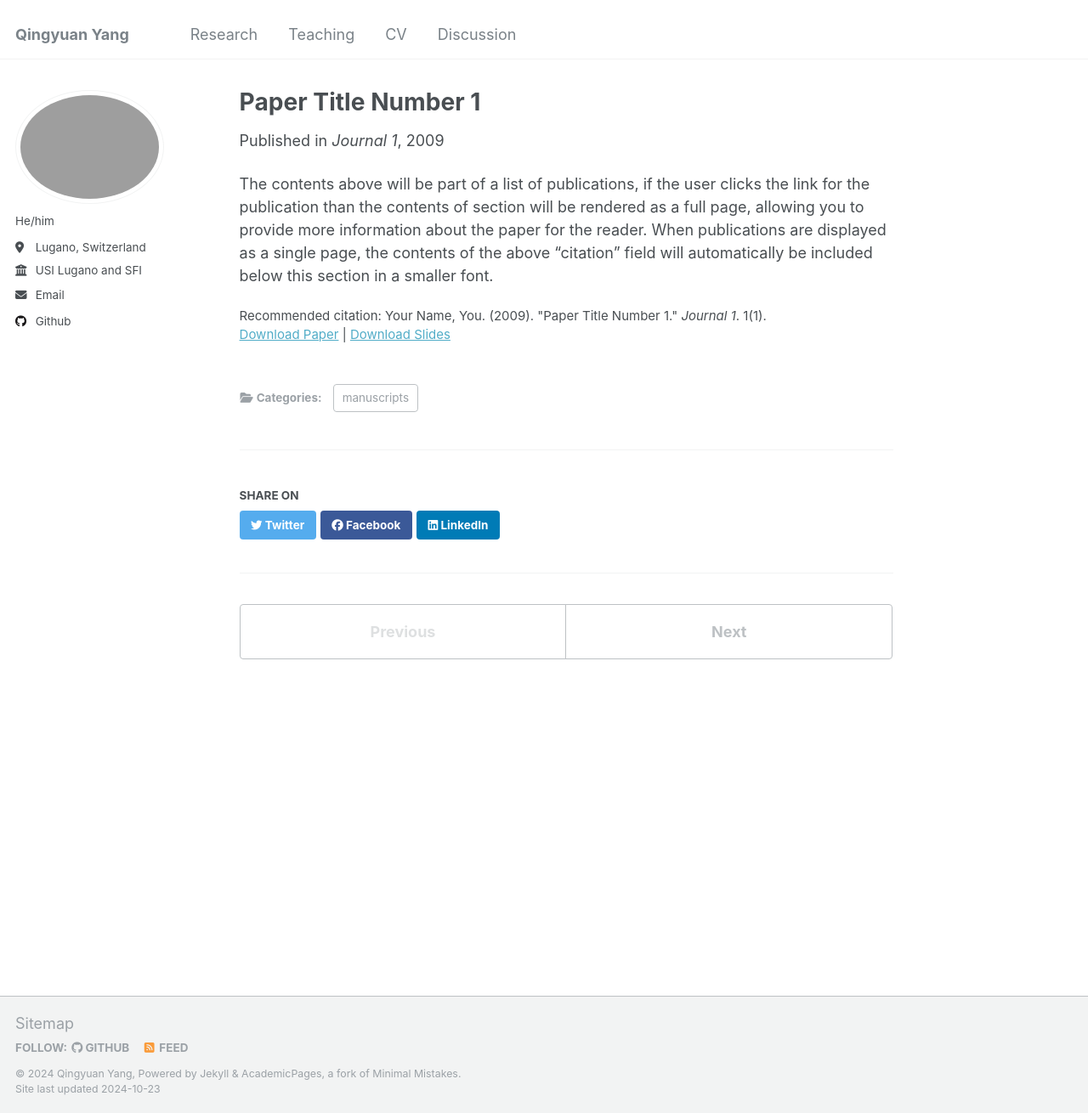
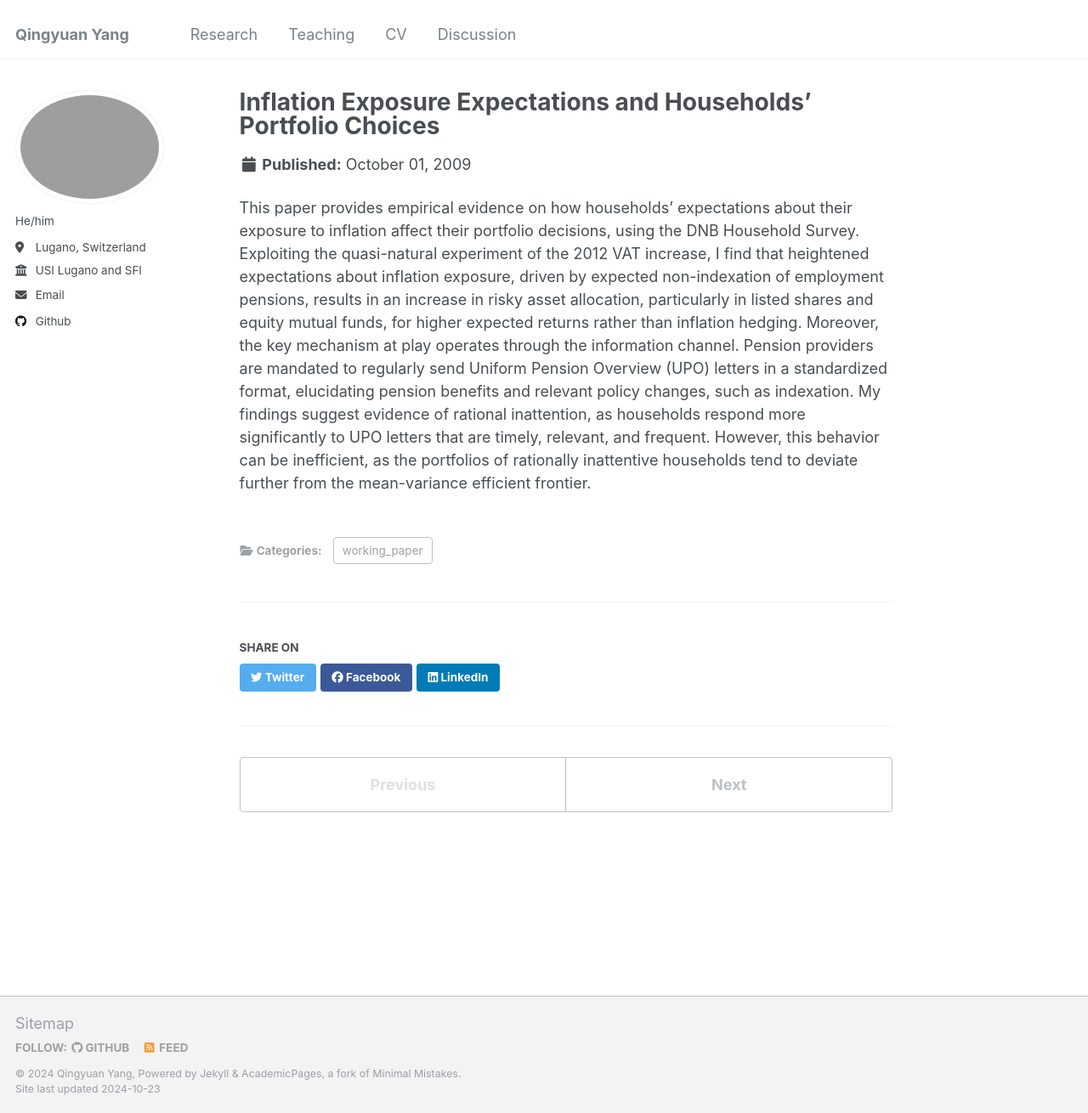
Before and after one commit to acctyl/qingyuan_yang.github.io, a Jekyll site: the page built from _publications/2009-10-01-paper-title-number-1.md, in a window 1280 px wide and 1310 px high. Shown: the whole window at 85% size. Built offline with Jekyll 4.4.1, drawn with Linux system fonts in a browser that asks for light colours.

Commit message:
inflationexposure.md
inflationexposure

```diff
--- a/_publications/2009-10-01-paper-title-number-1.md
+++ b/_publications/2009-10-01-paper-title-number-1.md
@@ -1,14 +1,10 @@
 ---
-title: "Paper Title Number 1"
+title: "Inflation Exposure Expectations and Households’ Portfolio Choices"
 collection: publications
-category: manuscripts
-permalink: /publication/2009-10-01-paper-title-number-1
-excerpt: 'This paper is about the number 1. The number 2 is left for future work.'
-date: 2009-10-01
-venue: 'Journal 1'
-slidesurl: 'http://academicpages.github.io/files/slides1.pdf'
-paperurl: 'http://academicpages.github.io/files/paper1.pdf'
-citation: 'Your Name, You. (2009). &quot;Paper Title Number 1.&quot; <i>Journal 1</i>. 1(1).'
+category: working_paper
+permalink: /publication/inflationexposure
+excerpt: 'Job Market Paper'
+abstract: This paper provides empirical evidence on how households’ expectations about their exposure to inflation affect their portfolio decisions, using the DNB Household Survey. Exploiting the quasi-natural experiment of the 2012 VAT increase, I find that heightened expectations about inflation exposure, driven by expected non-indexation of employment pensions, results in an increase in risky asset allocation, particularly in listed shares and equity mutual funds, for higher expected returns rather than inflation hedging. Moreover, the key mechanism at play operates through the information channel. Pension providers are mandated to regularly send Uniform Pension Overview (UPO) letters in a standardized format, elucidating pension benefits and relevant policy changes, such as indexation. My findings suggest evidence of rational inattention, as households respond more significantly to UPO letters that are timely, relevant, and frequent. However, this behavior can be inefficient, as the portfolios of rationally inattentive households tend to deviate further from the mean-variance efficient frontier.
 ---
 
-The contents above will be part of a list of publications, if the user clicks the link for the publication than the contents of section will be rendered as a full page, allowing you to provide more information about the paper for the reader. When publications are displayed as a single page, the contents of the above "citation" field will automatically be included below this section in a smaller font.
+This paper provides empirical evidence on how households’ expectations about their exposure to inflation affect their portfolio decisions, using the DNB Household Survey. Exploiting the quasi-natural experiment of the 2012 VAT increase, I find that heightened expectations about inflation exposure, driven by expected non-indexation of employment pensions, results in an increase in risky asset allocation, particularly in listed shares and equity mutual funds, for higher expected returns rather than inflation hedging. Moreover, the key mechanism at play operates through the information channel. Pension providers are mandated to regularly send Uniform Pension Overview (UPO) letters in a standardized format, elucidating pension benefits and relevant policy changes, such as indexation. My findings suggest evidence of rational inattention, as households respond more significantly to UPO letters that are timely, relevant, and frequent. However, this behavior can be inefficient, as the portfolios of rationally inattentive households tend to deviate further from the mean-variance efficient frontier.
```
